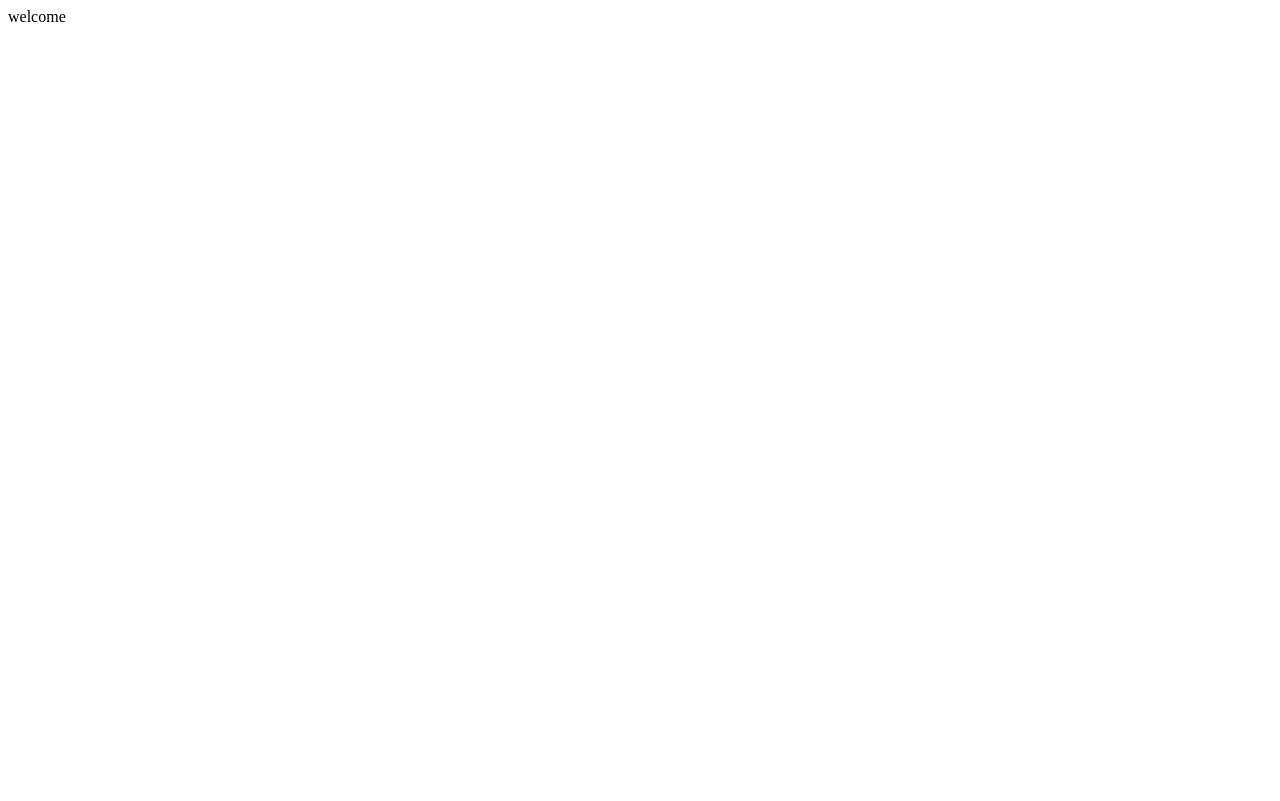
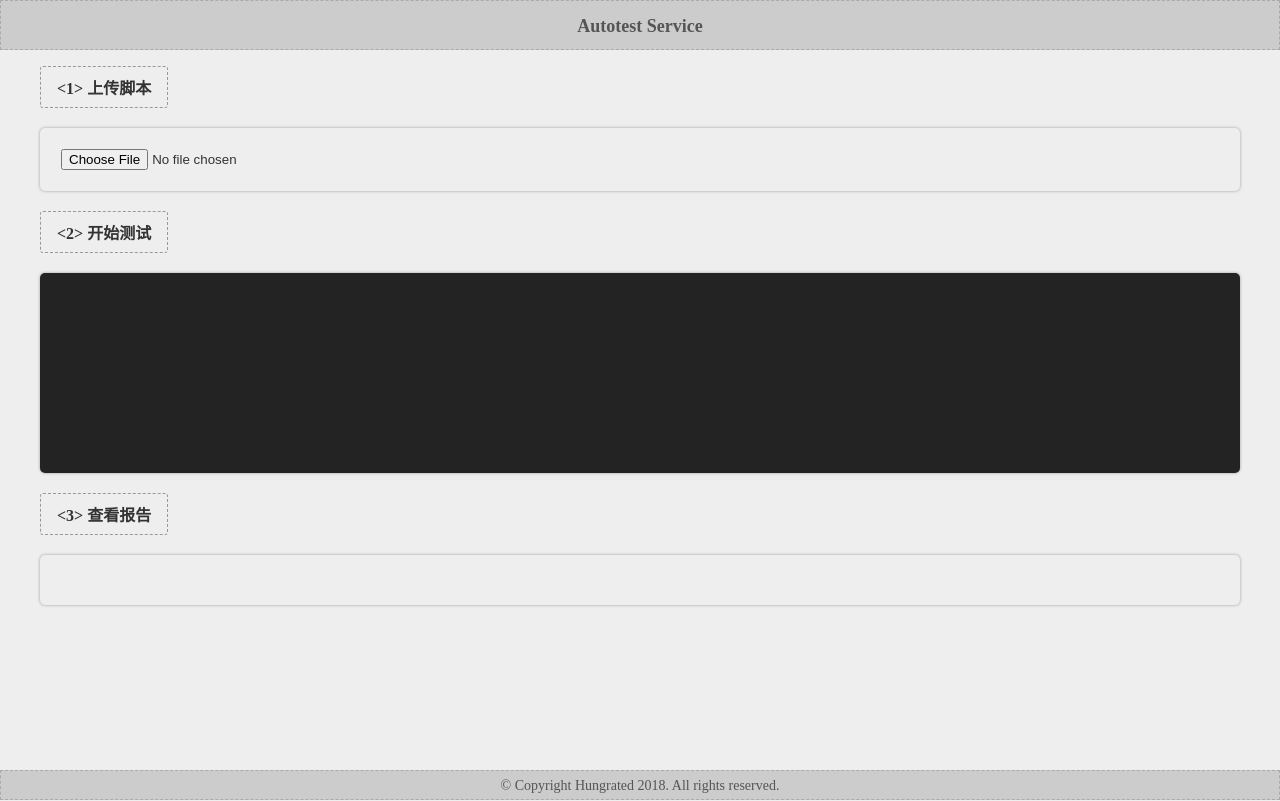
Before and after one commit to Hungrated/autotest-service, a website: page public/index.html in a window 1280 px wide. Drawn offline with Linux system fonts and the light colour scheme.

Commit message:
feat: establish frontend

```diff
--- a/public/index.html
+++ b/public/index.html
@@ -3,8 +3,29 @@
 <head>
     <meta charset="UTF-8">
     <title>Autotest Service</title>
+    <link rel="stylesheet" href="static/index.css">
+    <script type="text/javascript" src="static/bundle.js"></script>
 </head>
 <body>
-welcome
+<div class="g-header">
+    <p><strong>Autotest Service</strong></p>
+</div>
+<div class="g-main">
+    <div class="m-upload J_upload">
+        <strong class="title">&lt;1&gt;&nbsp;上传脚本</strong>
+        <input class="upload block" type="file" accept="text/javascript">
+    </div>
+    <div class="m-cmd">
+        <strong class="title">&lt;2&gt;&nbsp;开始测试</strong>
+        <div class="block block-dark block-hlimit J_cmd"></div>
+    </div>
+    <div class="m-report J_report">
+        <strong class="title">&lt;3&gt;&nbsp;查看报告</strong>
+        <div class="block"></div>
+    </div>
+</div>
+<div class="g-footer">
+    <p class="u-copyright">© Copyright Hungrated 2018. All rights reserved.</p>
+</div>
 </body>
 </html>
--- /dev/null
+++ b/public/static/index.css
@@ -0,0 +1,76 @@
+* {
+    margin: 0;
+    padding: 0;
+    box-sizing: border-box;
+}
+
+html {
+    background: #eeeeee;
+}
+
+body {
+    padding: 66px 40px 50px 40px;
+    position: relative;
+    width: 100%;
+    height: 100%;
+    min-height: 100vh;
+    color: #333333;
+}
+
+.g-header, .g-footer {
+    position: absolute;
+    display: block;
+    left: 0;
+    width: 100%;
+    background: #cccccc;
+    color: #555555;
+    border: 1px dashed #aaaaaa;
+    font-size: 14px;
+}
+
+.g-header {
+    top: 0;
+    font-size: 18px;
+    height: 50px;
+    line-height: 50px;
+}
+
+.g-footer {
+    height: 30px;
+    line-height: 30px;
+    bottom: 0;
+}
+
+.g-main .title {
+    display: inline-block;
+    padding: 8px 16px;
+    border: 1px dashed #999999;
+    border-radius: 3px;
+}
+
+.g-main .block {
+    width: 100%;
+    min-height: 50px;
+    margin: 20px 0;
+    padding: 20px;
+    background: #eeeeee;
+    box-shadow: 0 0 3px #999999;
+    border-radius: 5px;
+    border: 1px solid transparent;
+}
+
+.g-main .block-dark {
+    background: #232323;
+}
+
+.g-main .block-hlimit {
+    min-height: 200px;
+    overflow-y: auto;
+    max-height: 500px;
+}
+
+.g-header p, .g-footer p {
+    display: block;
+    width: 100%;
+    text-align: center;
+}
```
